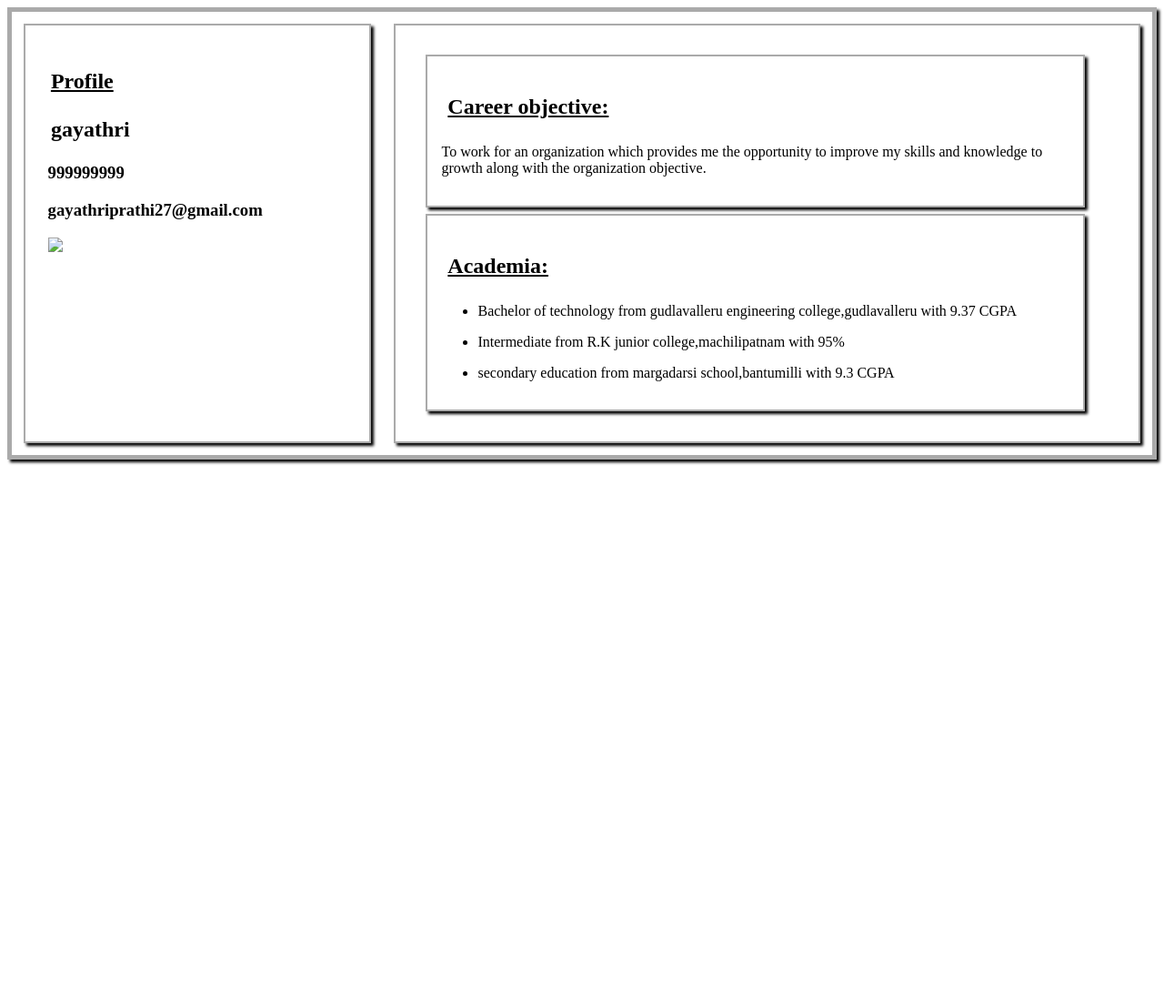
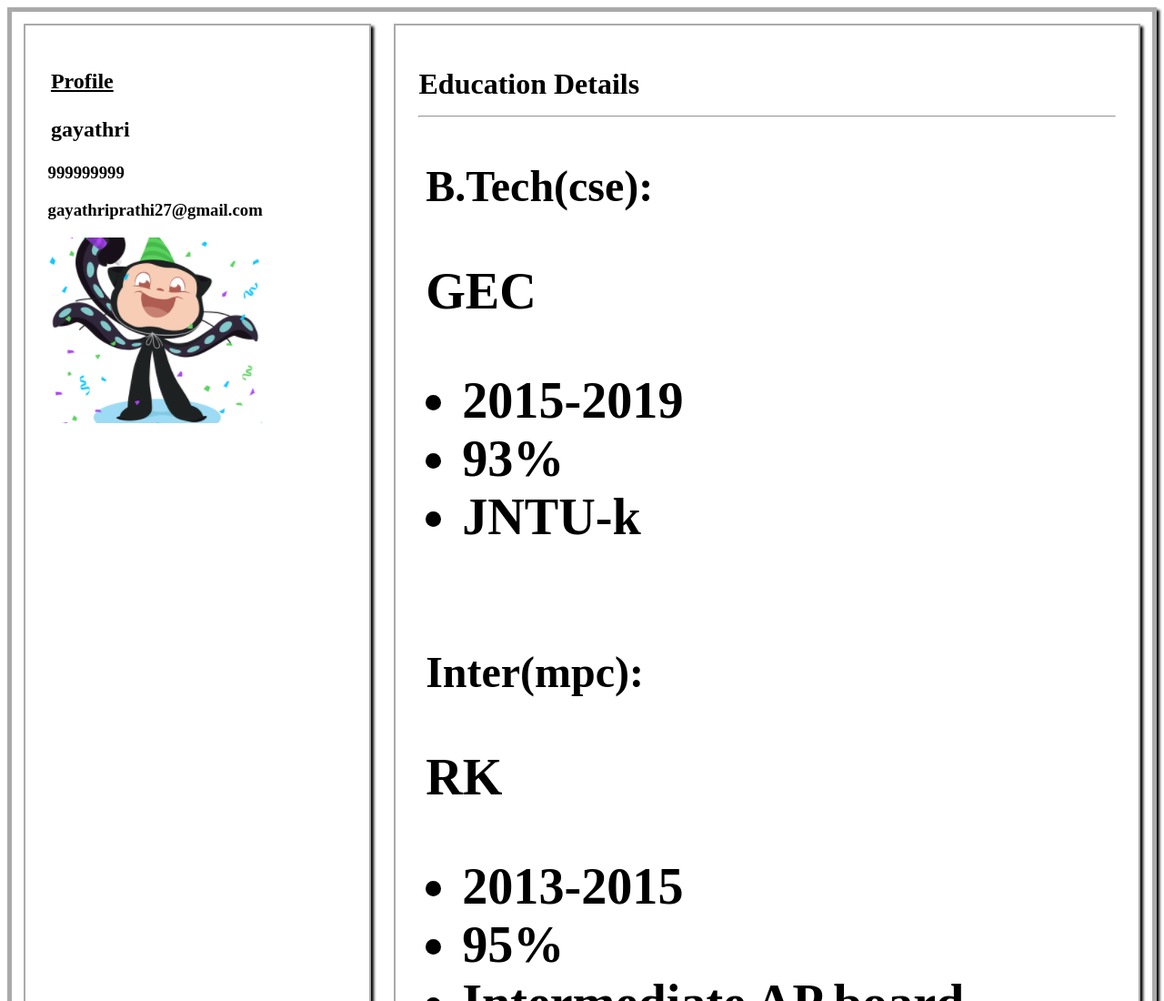
Before and after one commit to gayathridevi007/secondpwaapp, a plain HTML site: page index.html in a window 1280 px wide. Shown: the top 1100 px of the page at 91% size. Before the commit the page ends 800 px from the top, so only its background shows below. Drawn offline with Linux system fonts and the light colour scheme.

Commit message:
modified files adding for first

```diff
--- a/index.html
+++ b/index.html
@@ -15,7 +15,7 @@
           +91 9999999999 <br>
           Pendurru.<br>AndhraPradesh.-->
       </div>
-      <div class="content-child">
+    <!--  <div class="content-child">
         <div class="content-childs">
           <h2><u>Career objective:</u></h2>
           <p>To work for an organization which provides me the opportunity to improve my skills and knowledge to growth along with the organization objective.</p>
@@ -37,7 +37,7 @@
              </ul>
 
         </div>
-    </div>
+    </div>-->
     <script type="text/javascript" src="two.js">
 
     </script>
--- a/one.json
+++ b/one.json
@@ -5,5 +5,20 @@
     "photo":"prf.png",
     "email":"gayathriprathi27@gmail.com"
 
-  }
+  },
+  "education":[{
+    "course":"B.Tech(cse):",
+    "college":"GEC",
+    "data":["2015-2019","93%","JNTU-k"]
+  },
+  {
+    "course":"Inter(mpc):",
+    "college":"RK",
+    "data":["2013-2015","95%","Intermediate AP board"]
+  },
+  {
+    "course":"SSC:",
+    "college":"margadarsi",
+    "data":["2012-2013","93%","secondary Education"]
+  }]
 }
--- a/two.js
+++ b/two.js
@@ -14,7 +14,9 @@ getfile("one.json",function(text){
   let data=JSON.parse(text);
   console.log(data);
   basicinfo(data.basics);
+  education(data.education);
 });
+var main=document.querySelector(".flex-parent");
 function basicinfo(basic){
   var profile=document.getElementById("basics");
   var name=document.createElement("h2");
@@ -31,3 +33,37 @@ function basicinfo(basic){
   profile.appendChild(photo);
 
 }
+var right=document.createElement("div");
+right.classList.add("content-child");
+main.appendChild(right);
+function education(education){
+var e1=document.createElement("div");
+e1.classList.add("edu");
+right.appendChild(e1);
+var h1=document.createElement("h1");
+h1.setAttribute("id","heading");
+h1.textContent="Education Details";
+h1.appendChild(document.createElement("HR"));
+//console.log(right);
+ e1.appendChild(h1);
+  //function educationinfo(education){
+   for(i in education){
+           var h2=document.createElement("h2");
+             h2.classList.add("edu1");
+    h2.innerHTML=education[i].course;
+          h1.appendChild(h2);
+      var h3=document.createElement("h3");
+      h3.classList.add("edu2");
+      h3.textContent=education[i].college;
+      h2.appendChild(h3);
+      var ul=document.createElement("ul");
+      ul.classList.add("edu3");
+      h3.appendChild(ul);
+      for(j in education){
+      var li=document.createElement("li")
+      li.textContent=education[i].data[j];
+      ul.appendChild(li);
+    }
+
+    }
+ }
```
Also changed, not shown: prf.png (added).
